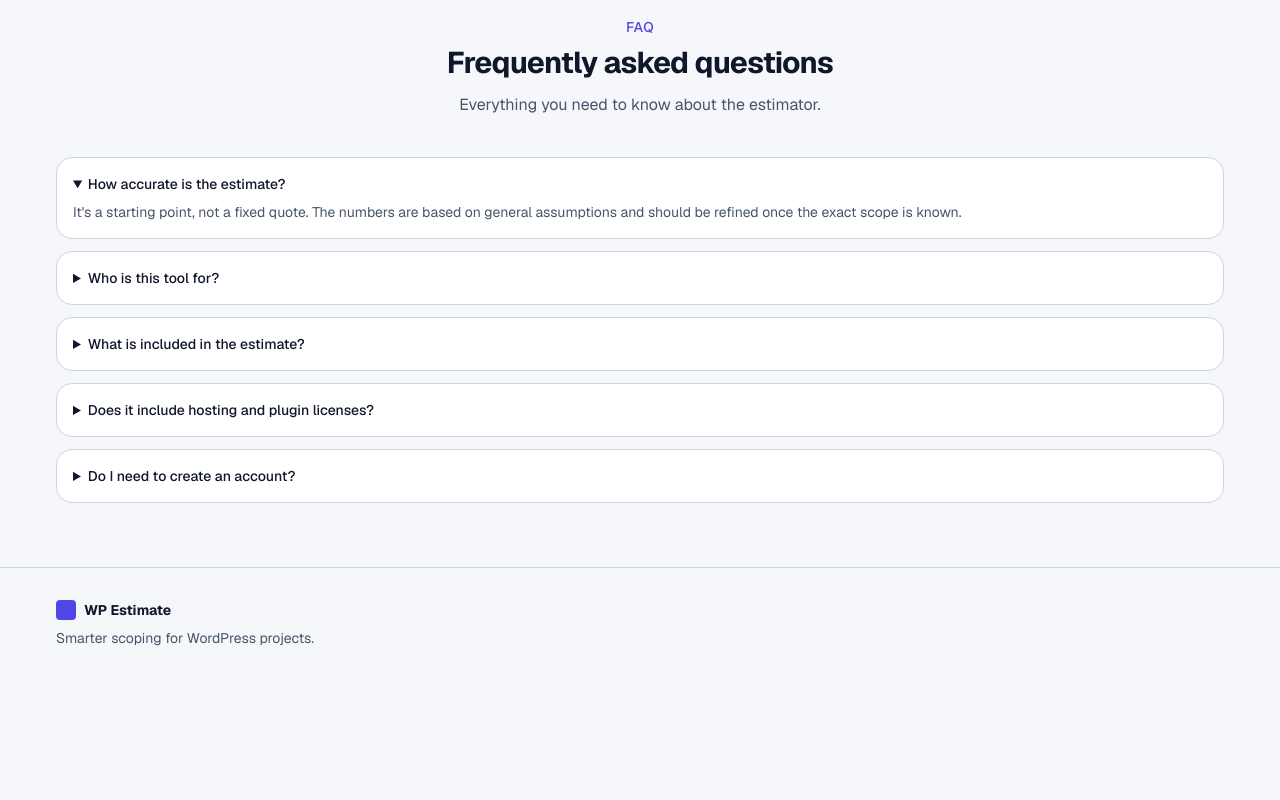
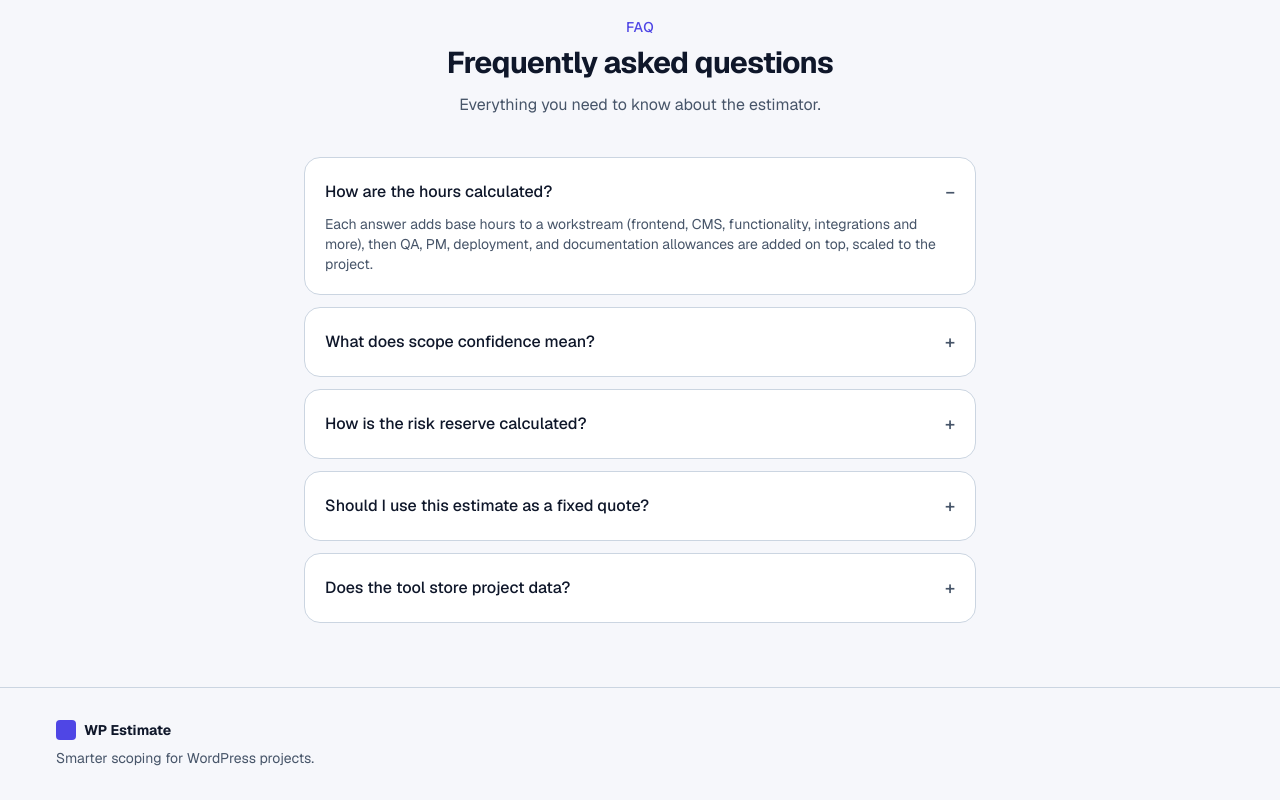
Before and after one commit to YedomakhaDev/wp-website-estimator, a Next.js app: page / in a window 1280 px wide. Shown: the part 3458-4258 px from the top of the page. Before the commit the page ends 4138 px from the top, so only its background shows below. Built offline with nearby package versions, Linux system fonts and the light colour scheme.

Commit message:
polish: rewrite FAQ for the developer audience, tighten layout
Swaps the generic questions for ones a developer actually asks about
this tool (how hours/confidence/risk reserve are calculated, whether
it's a fixed quote, data storage), narrows the accordion column, and
adds a clearer +/- indicator.

```diff
--- a/src/components/Faq.tsx
+++ b/src/components/Faq.tsx
@@ -1,23 +1,23 @@
 const faqs = [
     {
-        question: "How accurate is the estimate?",
-        answer: "It's a starting point, not a fixed quote. The numbers are based on general assumptions and should be refined once the exact scope is known.",
+        question: "How are the hours calculated?",
+        answer: "Each answer adds base hours to a workstream (frontend, CMS, functionality, integrations and more), then QA, PM, deployment, and documentation allowances are added on top, scaled to the project.",
     },
     {
-        question: "Who is this tool for?",
-        answer: "Freelancers, agencies, and WordPress site owners who want a rough sense of development hours and cost before starting a project.",
+        question: "What does scope confidence mean?",
+        answer: "It reflects how well-defined your answers are — clear design, content, and requirements raise it; vague or changeable ones lower it. It's not a measure of how accurate the hour range is.",
     },
     {
-        question: "What is included in the estimate?",
-        answer: "Development hours, a QA and fixes allowance, PM and communication time, a deployment estimate, and a risk reserve.",
+        question: "How is the risk reserve calculated?",
+        answer: "It combines two factors: how ready the inputs are (design, content, requirements) and how complex the technical scope is (integrations, custom logic, edge cases).",
     },
     {
-        question: "Does it include hosting and plugin licenses?",
-        answer: "No. Hosting, domains, and plugin licenses are not included in the estimate.",
+        question: "Should I use this estimate as a fixed quote?",
+        answer: "No. It's a starting point for scoping and discussion, not a fixed quote. Refine it once the exact requirements are locked in.",
     },
     {
-        question: "Do I need to create an account?",
-        answer: "No signup is required. The tool is free to use and your answers stay in your browser session.",
+        question: "Does the tool store project data?",
+        answer: "No. There's no backend, database, or account — your answers only exist in this browser tab and are never sent anywhere.",
     },
 ];
 
@@ -35,15 +35,19 @@ export default function Faq() {
                     Everything you need to know about the estimator.
                 </p>
 
-                <div className="mt-10 space-y-3">
+                <div className="mx-auto mt-10 max-w-2xl space-y-3">
                     {faqs.map((faq, index) => (
                         <details
                             key={faq.question}
                             open={index === 0}
-                            className="rounded-card border border-border bg-surface p-4"
+                            className="group rounded-card border border-border bg-surface p-5"
                         >
-                            <summary className="cursor-pointer text-sm font-medium text-foreground">
+                            <summary className="flex cursor-pointer list-none items-center justify-between gap-4 text-base font-medium text-foreground">
                                 {faq.question}
+                                <span className="shrink-0 text-lg text-muted-foreground group-open:hidden">+</span>
+                                <span className="hidden shrink-0 text-lg text-muted-foreground group-open:inline">
+                                    −
+                                </span>
                             </summary>
                             <p className="mt-2 text-sm text-muted-foreground">{faq.answer}</p>
                         </details>
```
